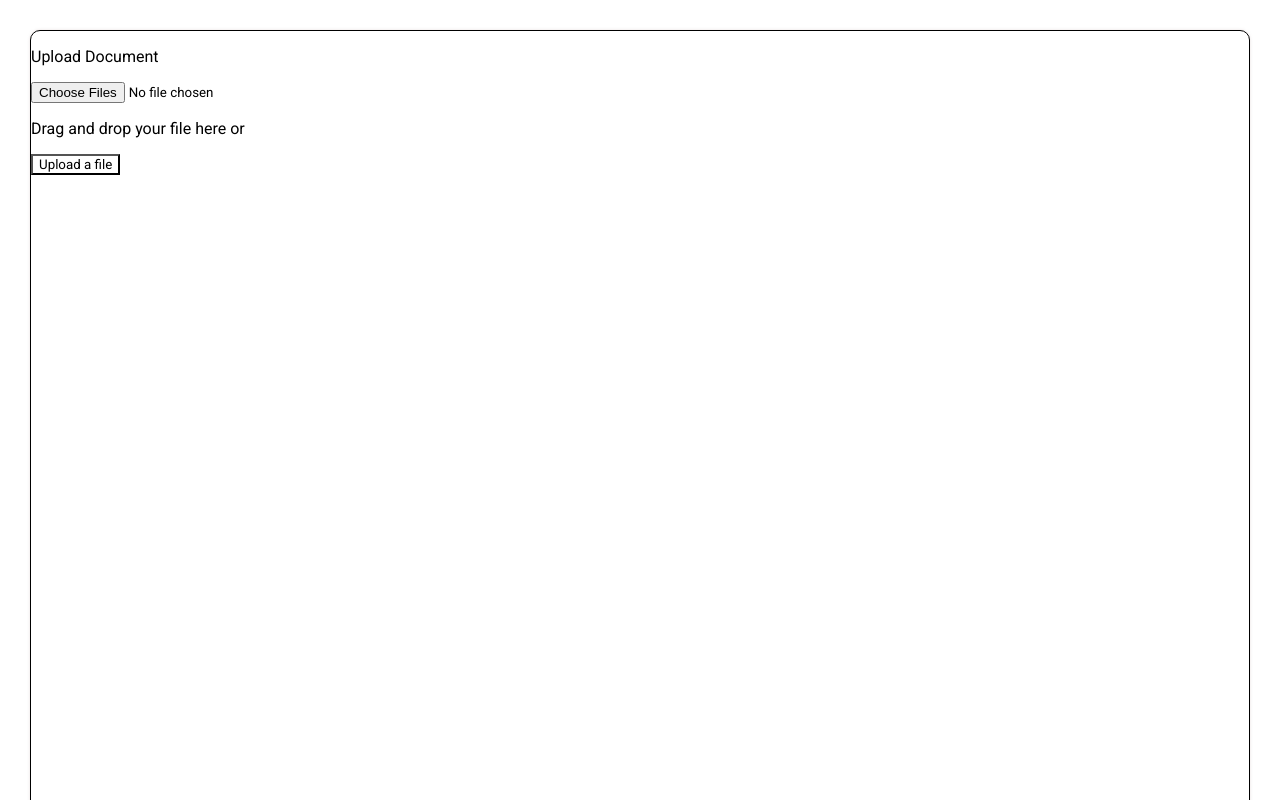
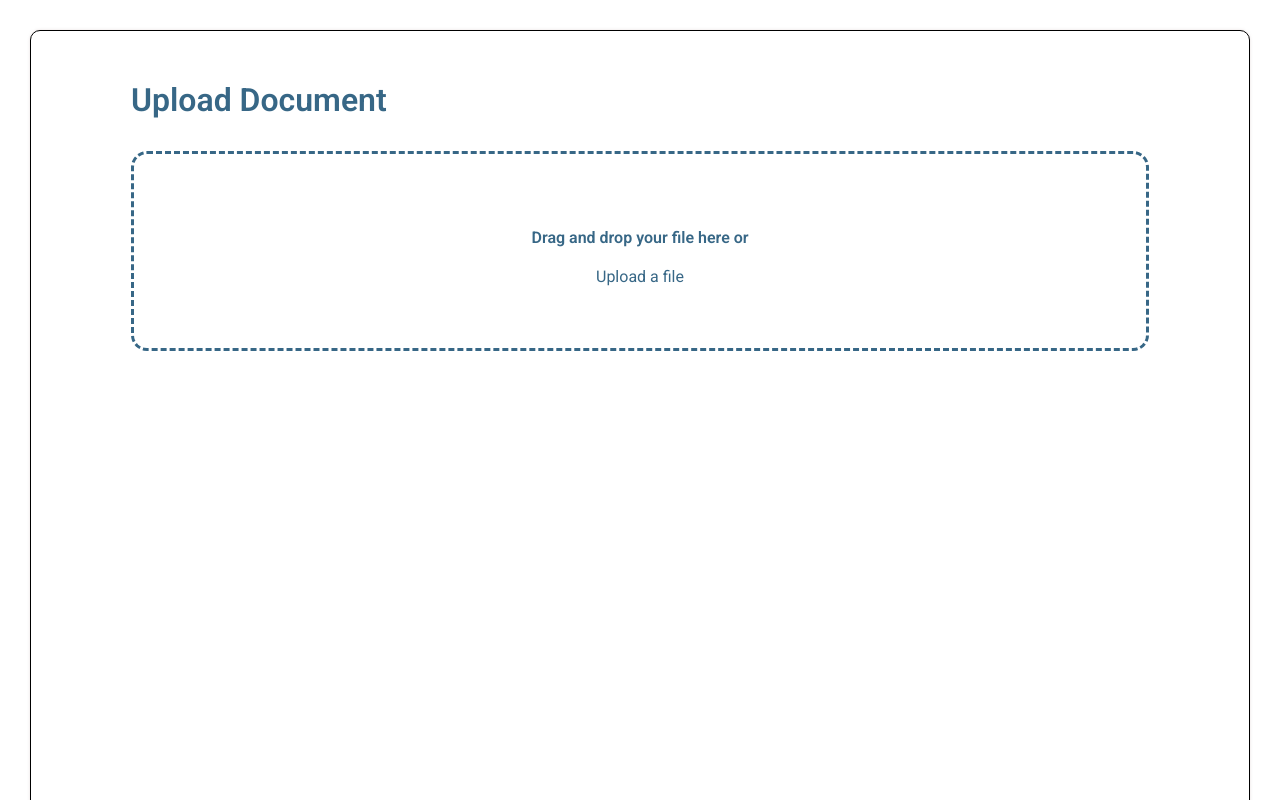
Before and after one commit to VaishnaviBakore/PDF-to-XLS, a React (Create React App) app: page / in a window 1280 px wide. Shown: the top 800 px of the page. Built offline with nearby package versions, Linux system fonts and the light colour scheme.

Commit message:
Update DragAndDrop.jsx

```diff
--- a/src/components/DragAndDrop.jsx
+++ b/src/components/DragAndDrop.jsx
@@ -1,8 +1,76 @@
 import React from "react";
 import { useNavigate } from "react-router-dom";
+import styled from 'styled-components';
 
+const Container=styled.div`
+  align-items: center;
+  text-align: left;
+  margin: 50px 100px;
+  height:100vh;
+`;
+
+const Para=styled.p`
+  font-weight:600;
+    font-size: xx-large;
+    color: rgb(55,103,134);
+    font-family: "Roboto";
+`;
+
+const FormFileUpload=styled.form`
+  height: 200px;
+  width: auto;
+  max-width: 100%;
+  text-align: center;
+`;
+const InputFileUpload=styled.input`
+  display: none;
+`;
+
+const LabelFileUpload=styled.label`
+  height: 100%;
+  display: flex;
+  align-items: center;
+  justify-content: center;
+  border-width: 3px;
+  border-radius: 1rem;
+  border-style: dashed;
+  border-color: rgb(55,103,134);
+`;
+
+const Paragraph=styled.p`
+  font-size:medium;
+  font-weight:600;
+    color: rgb(55,103,134);
+    font-family: "Roboto";
+`;
+
+const UploadButton = styled.button`
+  cursor: pointer;
+  padding: 0.25rem;
+  font-size: 1rem;
+  border: none;
+  background-color: transparent;
+  color: rgb(55, 103, 134);
+  &:hover{
+    text-decoration-line: underline;
+  }
+`;
+
+const DragFileElement=styled.div`
+  position: absolute;
+  width: 100%;
+  height: 100%;
+  border-radius: 1rem;
+  top: 0px;
+  right: 0px;
+  bottom: 0px;
+  left: 0px;
+`;
+
+const DragActive=styled(LabelFileUpload)`
+  background-color: #ffffff;
+`;
 export default function DragDropFile() {
-
   const [dragActive, setDragActive] = React.useState(false);
 
   const inputRef = React.useRef(null);
@@ -41,19 +109,20 @@ export default function DragDropFile() {
     inputRef.current.click();
   };
 
+
   return (
-    <div className="container" style={{height:"100vh"}}>
-    <p>Upload Document</p>
-    <form id="form-file-upload" onDragEnter={(e)=>handleDrag(e)} onSubmit={(e) => e.preventDefault()}>
-      <input ref={inputRef} type="file" id="input-file-upload" multiple={true} onChange={(e)=>handleChange(e)} />
-      <label id="label-file-upload" htmlFor="input-file-upload" className={dragActive ? "drag-active" : "" }>
+    <Container>
+    <Para>Upload Document</Para>
+    <FormFileUpload onDragEnter={(e)=>handleDrag(e)} onSubmit={(e) => e.preventDefault()}>
+      <InputFileUpload ref={inputRef} type="file" multiple={true} onChange={(e)=>handleChange(e)} />
+      <LabelFileUpload htmlFor="InputFileUpload" className={dragActive ? DragActive : undefined} >
         <div>
-          <p>Drag and drop your file here or</p>
-          <button className="upload-button" onClick={onButtonClick}>Upload a file</button>
+          <Paragraph>Drag and drop your file here or</Paragraph>
+          <UploadButton onClick={onButtonClick}>Upload a file</UploadButton>
         </div>
-      </label>
-      {dragActive && <div id="drag-file-element" onDragEnter={(e)=>handleDrag(e)} onDragLeave={(e)=>handleDrag(e)} onDragOver={(e)=>handleDrag(e)} onDrop={(e)=>handleDrop(e)}></div>}
-      </form>
-    </div>
+      </LabelFileUpload>
+      {dragActive && <DragFileElement onDragEnter={(e)=>handleDrag(e)} onDragLeave={(e)=>handleDrag(e)} onDragOver={(e)=>handleDrag(e)} onDrop={(e)=>handleDrop(e)}></DragFileElement>}
+      </FormFileUpload>
+      </Container>
   );
 };
```
